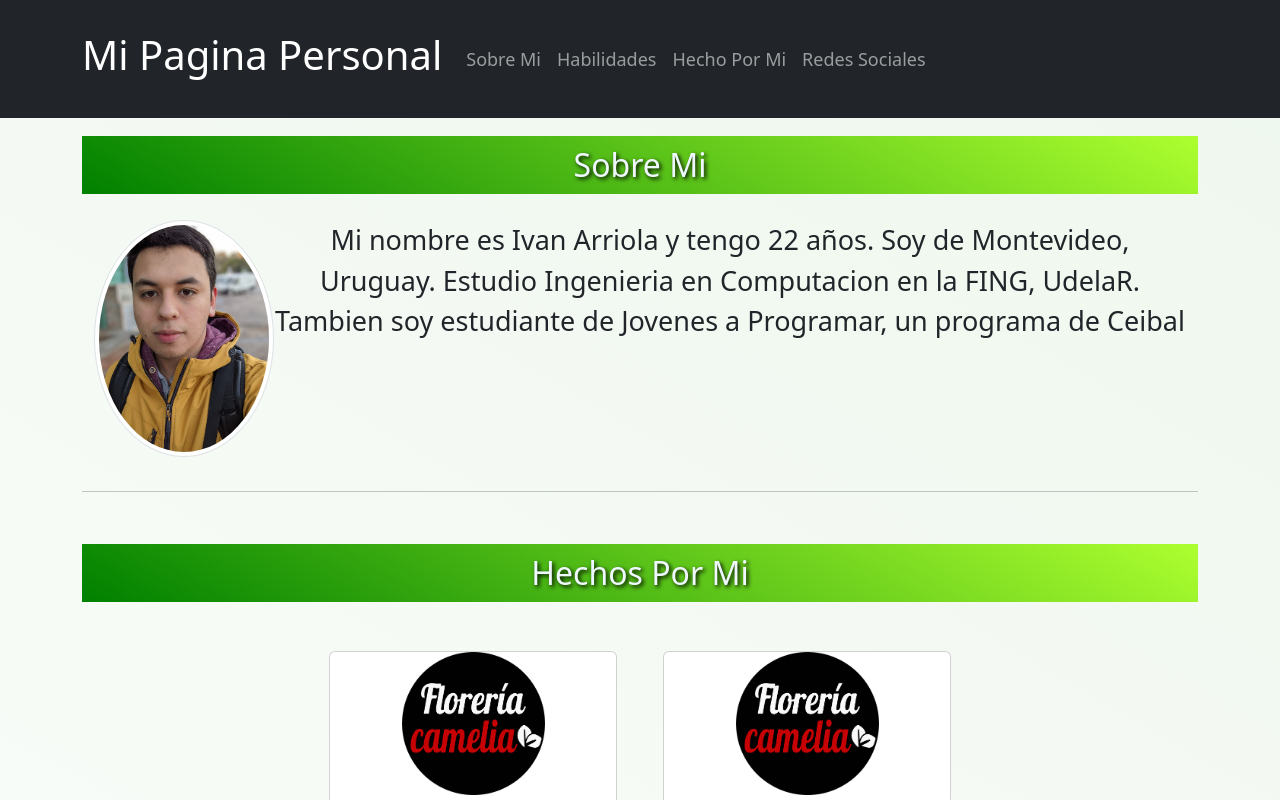
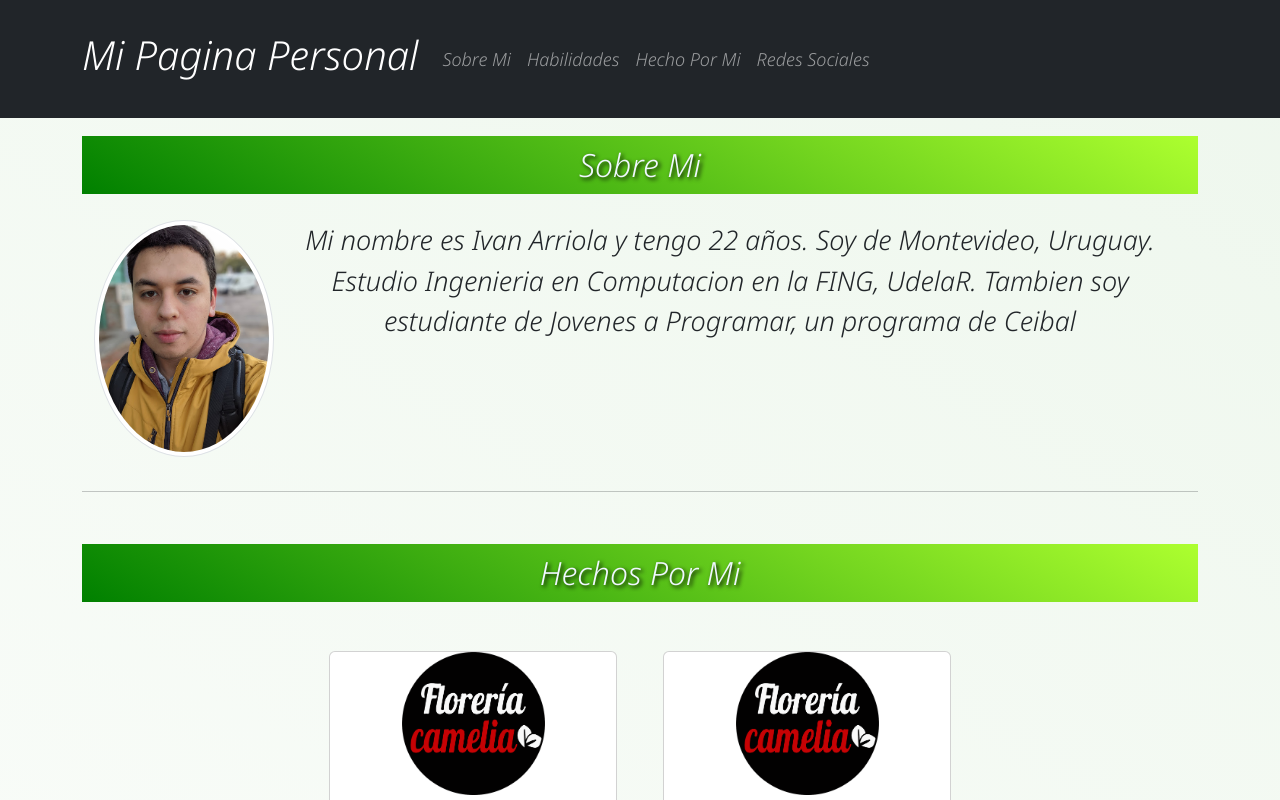
Before and after one commit to ivan1arriola/ivan1arriola, a React (Create React App) app: page / in a window 1280 px wide. Shown: the top 800 px of the page. Built offline with nearby package versions, Linux system fonts and the light colour scheme.

Commit message:
nuevo favicon y nueva font

```diff
--- a/public/index.html
+++ b/public/index.html
@@ -24,6 +24,7 @@
       work correctly both with client-side routing and a non-root public URL.
       Learn how to configure a non-root public URL by running `npm run build`.
     -->
+    <link href="https://fonts.googleapis.com/css2?family=Noto+Sans:ital,wght@1,300&display=swap" rel="stylesheet">
     <title>Mi Pagina Personal</title>
   </head>
   <body>
--- a/src/App.css
+++ b/src/App.css
@@ -1,6 +1,7 @@
 .App {
   text-align: center;
   font-size: large;
+  font-family: 'Noto Sans', sans-serif;
   background: linear-gradient(30deg,white, rgb(238, 247, 237));
 }
 
```
Also changed, not shown: public/favicon.png.
